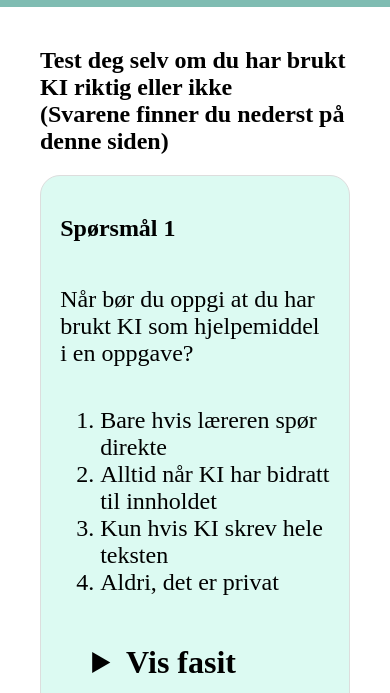
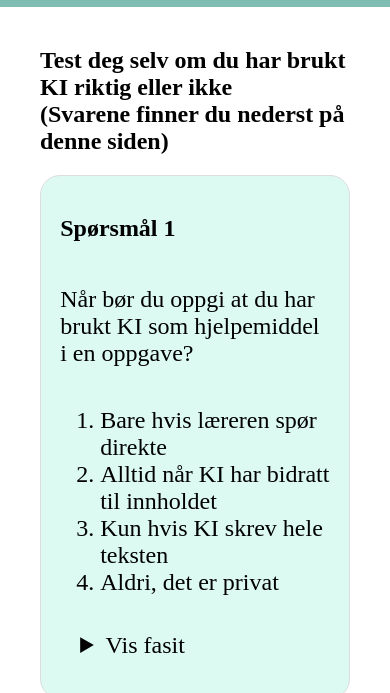
Before and after one commit to zareiisakineh/aiguidebookV2, a plain HTML site: page TestDegSelv.html in a window 390 px wide. Shown: the part 151-844 px from the top of the page. Drawn offline with Linux system fonts and the light colour scheme.

Commit message:
mobil-vennlighet

```diff
--- a/CSS/stil.css
+++ b/CSS/stil.css
@@ -158,10 +158,10 @@ li{
     border-radius: 20px;
     background-color: rgb(220, 250, 242);
      border: 1px solid #ddd;
-  padding: 1.2rem;
-  box-sizing: border-box;
-  display: flex;
-  flex-direction: column;
+    padding: 1.2rem;
+    box-sizing: border-box;
+    display: flex;
+    flex-direction: column;
 }
 .quiz-boks {
   display: grid;
@@ -187,14 +187,13 @@ li{
   }
 }
 .fasit p{
-    font-size: x-small;
+    font-size: medium;
 }
 summary{
     font-style: normal;
-    font-weight: bolder;
-    font-size: xx-large;
-    padding: 2rem;
-}
+   padding: 20px;
+    font-size: x-large;
+    }
 .int{
       border-radius: 20px;
     background-color: rgb(224, 238, 231);
```
